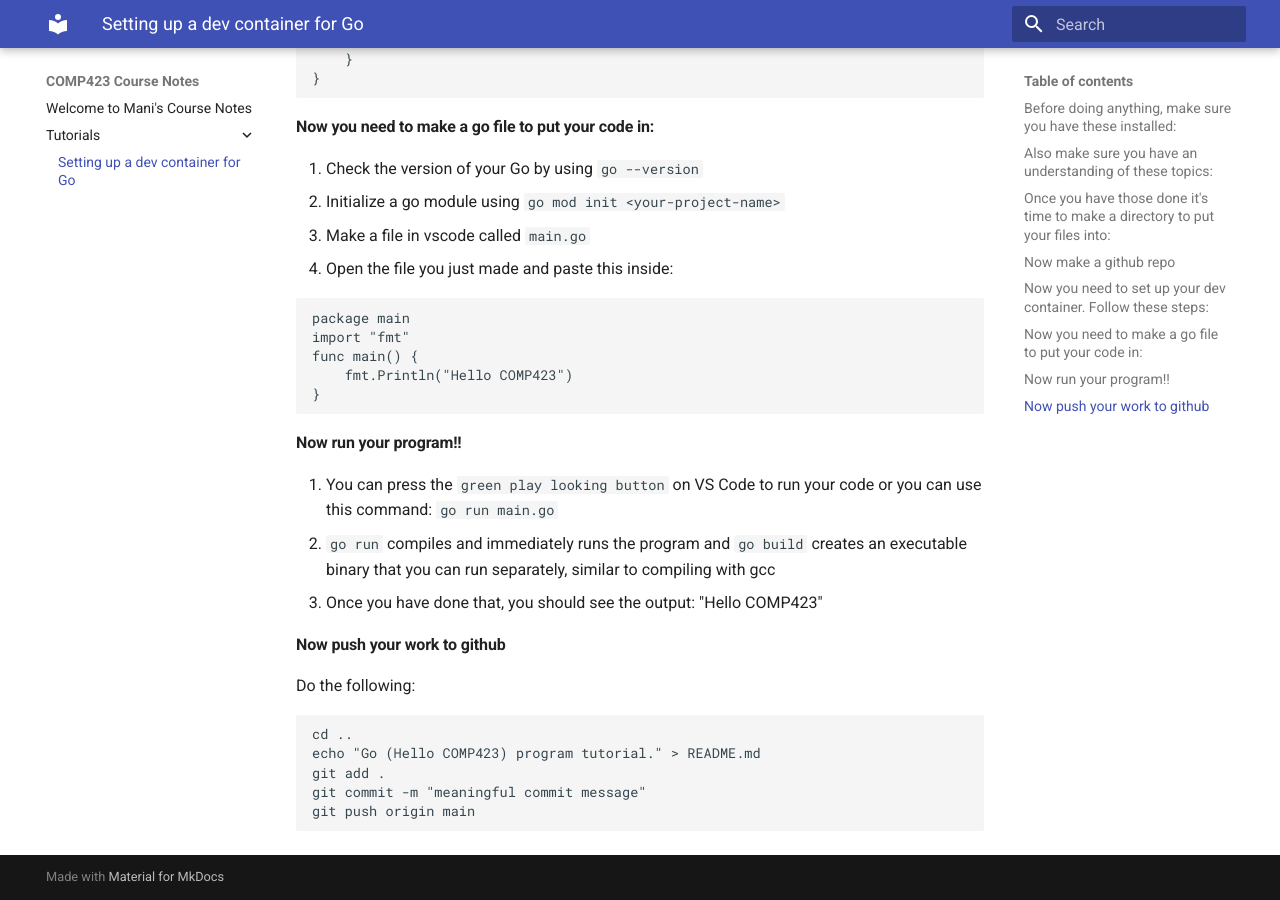
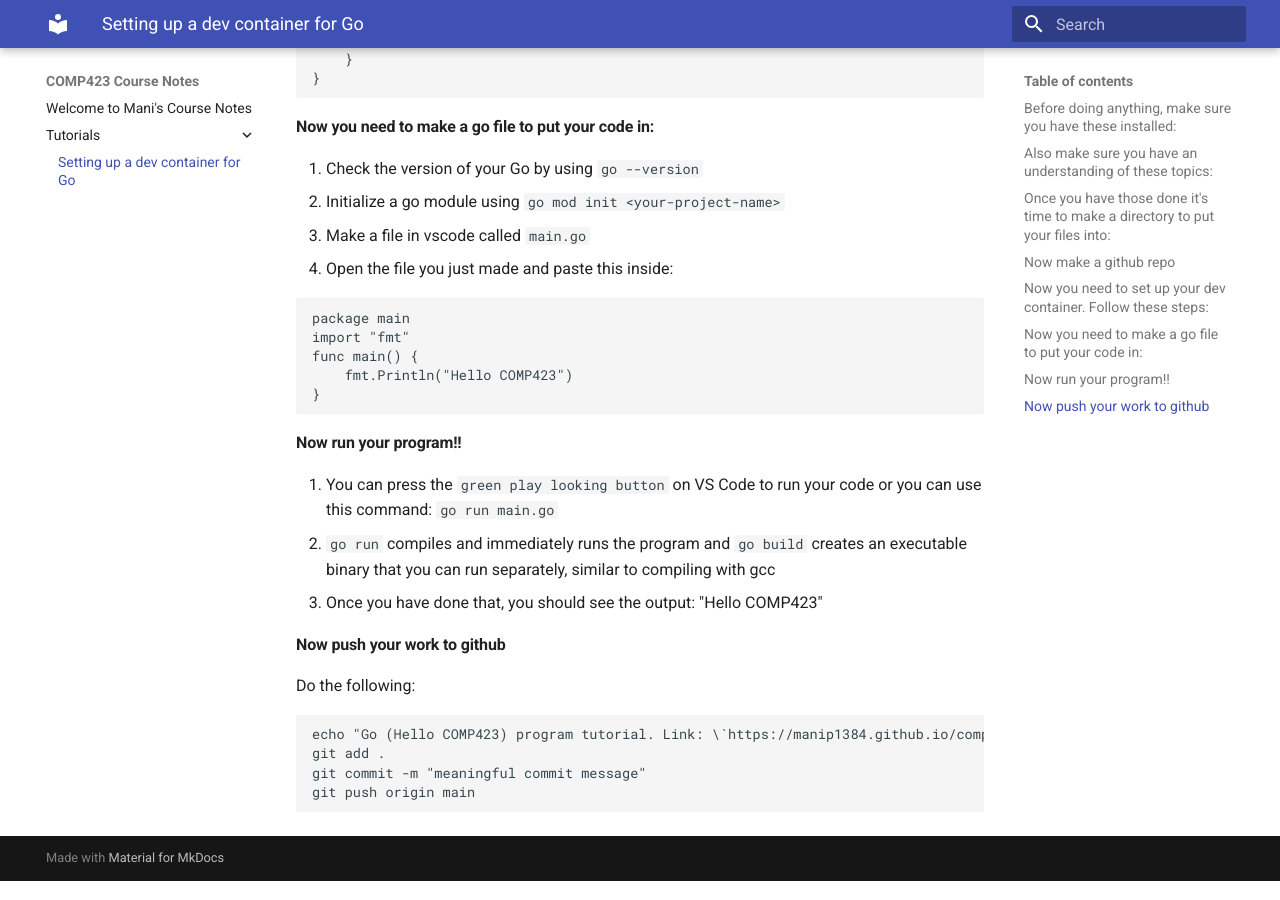
Before and after one commit to manip1384/comp423-course-notes, an MkDocs documentation site: the page built from docs/tutorials/go-setup.md, in a window 1280 px wide and 900 px high, scrolled down 1361 px. Built offline with MkDocs 1.6.1 and Material for MkDocs 9.7.7, drawn with Linux system fonts in a browser that asks for light colours.

Commit message:
Finialize tutorial

````diff
--- a/docs/tutorials/go-setup.md
+++ b/docs/tutorials/go-setup.md
@@ -72,8 +72,7 @@
 #### Now push your work to github
 Do the following:
 ```bash
-cd ..
-echo "Go (Hello COMP423) program tutorial." > README.md
+echo "Go (Hello COMP423) program tutorial. Link: \`https://manip1384.github.io/comp423-course-notes/tutorials/go-setup\`" > README.md
 git add .
 git commit -m "meaningful commit message"
 git push origin main
````
